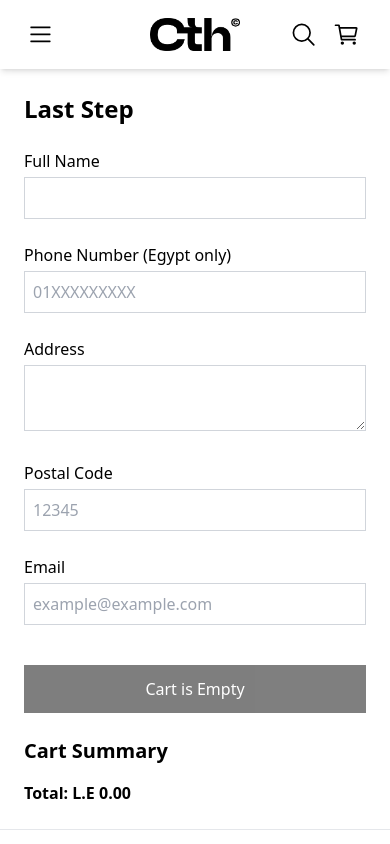
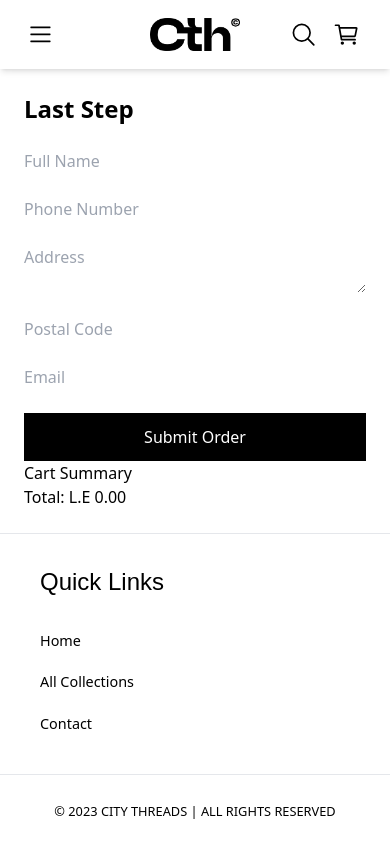
Before and after one commit to yousefelsobtasy/citythreads-eg-sanity, a Next.js app: page /check-out in a window 390 px wide. Shown: the top 844 px of the page. Built offline with nearby package versions, Linux system fonts and the light colour scheme.

Commit message:
env variables

```diff
--- a/app/check-out/page.jsx
+++ b/app/check-out/page.jsx
@@ -2,7 +2,7 @@
 
 import { useEffect, useState } from 'react';
 import emailjs from 'emailjs-com';
-import useNewCartStore from "../store/newCartStore";
+import cartStore from "../store/cartStore";
 
 const CheckOut = () => {
     const [formData, setFormData] = useState({
@@ -13,37 +13,10 @@ const CheckOut = () => {
         email: '',
     });
 
-    // const [cartItems, setCartItems] = useState([]);
     const [errors, setErrors] = useState({});
     const [status, setStatus] = useState(null);
     const [isSubmitting, setIsSubmitting] = useState(false);
-    const { cartItems, cartCount, clearCart } = useNewCartStore();
-
-
-    useEffect(() => {
-        // // Fetch cart items from localStorage (or global state if used)
-        // const items = Object.keys(localStorage)
-        //     .filter((key) => localStorage.getItem(key))
-        //     .map((key) => {
-        //         const [name, size, price, date] = key.split(' - ');
-        //         return {
-        //             name,
-        //             size,
-        //             price: parseFloat(price),
-        //             date,
-        //             quantity: parseInt(localStorage.getItem(key), 10),
-        //         };
-        //     })
-        //     .filter((item) => item.quantity > 0);
-        // setCartItems(items);
-    }, []);
-
-    const clearCountDiv = () => {
-        const cartCount = document.querySelector('#cartCount')
-        if (cartCount) {
-            cartCount.style.display = 'none'
-        }
-    }
+    const { cartItems, cartCount, clearCart } = cartStore();
 
     const handleChange = (e) => {
         const { name, value } = e.target;
@@ -72,19 +45,15 @@ const CheckOut = () => {
 
     const handleSubmit = (e) => {
         e.preventDefault();
-
         if (!validateForm()) return;
 
         setIsSubmitting(true);
         setStatus(null);
 
-        // Format product details
         const productDetails = cartItems
-            .map((item) => `
-            - ${item.name} (Size: ${item.size},Color: ${item.color}, Qty: ${item.quantity}, Price per one: L.E ${item.price}, Total: L.E ${(item.price * item.quantity).toFixed(2)})`)
+            .map((item) => `\n- ${item.name} (Size: ${item.size}, Color: ${item.color}, Qty: ${item.quantity}, Price per one: L.E ${item.price}, Total: L.E ${(item.price * item.quantity).toFixed(2)})`)
             .join('\n');
 
-        // Prepare data for EmailJS
         const templateParams = {
             name: formData.name,
             phone: formData.phone,
@@ -99,9 +68,9 @@ const CheckOut = () => {
         emailjs
             .send(
                 'service_n5gkyce',
-                'template_z4zfhb9', // Replace with your EmailJS template ID
+                'template_z4zfhb9',
                 templateParams,
-                'J8k4fpnhHH0oX1QQP' // Replace with your EmailJS public key
+                'J8k4fpnhHH0oX1QQP'
             )
             .then(
                 (response) => {
@@ -114,10 +83,7 @@ const CheckOut = () => {
                         postalCode: '',
                         email: '',
                     });
-                    // localStorage.clear(); // Clear cart after successful order
-                    // clearCountDiv()
-                    // setCartItems([]);
-                    clearCart()
+                    clearCart();
                 },
                 (error) => {
                     console.error('FAILED...', error);
@@ -128,135 +94,28 @@ const CheckOut = () => {
     };
 
     return (
-        <div className="container mx-auto p-6" role="main">
+        <div className="container mx-auto p-6">
             <h1 className="text-2xl font-bold text-black mb-6">Last Step</h1>
-            <form onSubmit={handleSubmit} className="grid gap-6" aria-labelledby="checkout-form">
-                <div>
-                    <label htmlFor="name" className="block font-medium text-black mb-1">
-                        Full Name
-                    </label>
-                    <input
-                        type="text"
-                        id="name"
-                        name="name"
-                        value={formData.name}
-                        onChange={handleChange}
-                        className="w-full border border-gray-300 p-2"
-                        aria-invalid={!!errors.name}
-                        aria-describedby="nameError"
-                        required
-                    />
-                    {errors.name && <p id="nameError" className="text-red-500">{errors.name}</p>}
-                </div>
-
-                <div>
-                    <label htmlFor="phone" className="block font-medium text-black mb-1">
-                        Phone Number (Egypt only)
-                    </label>
-                    <input
-                        type="tel"
-                        id="phone"
-                        name="phone"
-                        value={formData.phone}
-                        onChange={handleChange}
-                        className="w-full border border-gray-300 p-2"
-                        aria-invalid={!!errors.phone}
-                        aria-describedby="phoneError"
-                        required
-                        placeholder="01XXXXXXXXX"
-                    />
-                    {errors.phone && <p id="phoneError" className="text-red-500">{errors.phone}</p>}
-                </div>
-
-                <div>
-                    <label htmlFor="address" className="block font-medium text-black mb-1">
-                        Address
-                    </label>
-                    <textarea
-                        id="address"
-                        name="address"
-                        value={formData.address}
-                        onChange={handleChange}
-                        className="w-full border border-gray-300 p-2"
-                        aria-invalid={!!errors.address}
-                        aria-describedby="addressError"
-                        required
-                    ></textarea>
-                    {errors.address && <p id="addressError" className="text-red-500">{errors.address}</p>}
-                </div>
-
-                <div>
-                    <label htmlFor="postalCode" className="block font-medium text-black mb-1">
-                        Postal Code
-                    </label>
-                    <input
-                        type="text"
-                        id="postalCode"
-                        name="postalCode"
-                        value={formData.postalCode}
-                        onChange={handleChange}
-                        className="w-full border border-gray-300 p-2"
-                        aria-invalid={!!errors.postalCode}
-                        aria-describedby="postalCodeError"
-                        required
-                        placeholder="12345"
-                    />
-                    {errors.postalCode && <p id="postalCodeError" className="text-red-500">{errors.postalCode}</p>}
-                </div>
-
-                <div>
-                    <label htmlFor="email" className="block font-medium text-black mb-1">
-                        Email
-                    </label>
-                    <input
-                        type="email"
-                        id="email"
-                        name="email"
-                        value={formData.email}
-                        onChange={handleChange}
-                        className="w-full border border-gray-300 p-2"
-                        aria-invalid={!!errors.email}
-                        aria-describedby="emailError"
-                        required
-                        placeholder="example@example.com"
-                    />
-                    {errors.email && <p id="emailError" className="text-red-500">{errors.email}</p>}
-                </div>
-                <button
-                    type="submit"
-                    className={`w-full text-center py-3 mt-4 font-medium text-white bg-black transition-all ${isSubmitting || cartCount === 0
-                        ? "opacity-50 cursor-not-allowed"
-                        : "hover:bg-gray-800 focus:outline-none focus:ring-2 focus:ring-gray-600 focus:ring-offset-2"
-                        }`}
-                    disabled={isSubmitting || cartCount === 0} // Disable when submitting or cart is empty
-                >
-                    {isSubmitting ? "Submitting..." : cartCount === 0 ? "Cart is Empty" : "Submit Order"}
-                </button>
+            <form onSubmit={handleSubmit} className="grid gap-6">
+                <input type="text" name="name" placeholder="Full Name" value={formData.name} onChange={handleChange} required />
+                {errors.name && <p className="text-red-500">{errors.name}</p>}
+                <input type="tel" name="phone" placeholder="Phone Number" value={formData.phone} onChange={handleChange} required />
+                {errors.phone && <p className="text-red-500">{errors.phone}</p>}
+                <textarea name="address" placeholder="Address" value={formData.address} onChange={handleChange} required></textarea>
+                {errors.address && <p className="text-red-500">{errors.address}</p>}
+                <input type="text" name="postalCode" placeholder="Postal Code" value={formData.postalCode} onChange={handleChange} required />
+                {errors.postalCode && <p className="text-red-500">{errors.postalCode}</p>}
+                <input type="email" name="email" placeholder="Email" value={formData.email} onChange={handleChange} required />
+                {errors.email && <p className="text-red-500">{errors.email}</p>}
+                <button type="submit" className="bg-black text-white p-3" disabled={isSubmitting || cartCount === 0}>{isSubmitting ? "Submitting..." : "Submit Order"}</button>
             </form>
-
-            {status === 'success' && (
-                <p className="text-green-500 mt-4" role="alert">Order submitted successfully! We will contact with you soon</p>
-            )}
-            {status === 'failed' && (
-                <p className="text-red-500 mt-4" role="alert">Failed to submit order. Please try again.</p>
-            )}
-
-            {/* Cart Summary */}
-            <div className="mt-6">
-                <h2 className="text-xl font-bold text-black mb-4">Cart Summary</h2>
-                {cartItems.map((item, index) => (
-                    <div key={index} className="mb-2">
-                        <p className="text-black">
-                            {item.name} (Size: {item.size}, Color: {item.color}, Qty: {item.quantity}) - L.E{' '}
-                            {(item.price * item.quantity).toFixed(2)}
-                        </p>
-                    </div>
-                ))}
-                <p className="text-black font-bold">
-                    Total: L.E{' '}
-                    {cartItems.reduce((sum, item) => sum + item.price * item.quantity, 0).toFixed(2)}
-                </p>
-            </div>
+            {status === 'success' && <p className="text-green-500">Order submitted successfully!</p>}
+            {status === 'failed' && <p className="text-red-500">Failed to submit order. Please try again.</p>}
+            <h2>Cart Summary</h2>
+            {cartItems.map((item, index) => (
+                <p key={index}>{item.name} - L.E {(item.price * item.quantity).toFixed(2)}</p>
+            ))}
+            <p>Total: L.E {cartItems.reduce((sum, item) => sum + item.price * item.quantity, 0).toFixed(2)}</p>
         </div>
     );
 };
--- a/app/component/Cart.jsx
+++ b/app/component/Cart.jsx
@@ -1,26 +1,26 @@
-'use client';
+"use client";
 import { useEffect, useState } from "react";
-import useNewCartStore from "../store/newCartStore";
+import cartStore from "../store/cartStore";
 import { motion as m, AnimatePresence } from "framer-motion";
 import Link from "next/link";
-import Image from "next/image"; // Import the Image component from Next.js
+import Image from "next/image";
 
 const Cart = () => {
-    const { cartItems, cartCount, removeFromCart, clearCart, isCartOpen, setIsCartOpen } = useNewCartStore();
-    const [localCartItems, setLocalCartItems] = useState([]); // Local state for cart items
-    const [totalPrice, setTotalPrice] = useState(0); // Local state for total price
+    const { cartItems, cartCount, removeFromCart, clearCart, isCartOpen, setIsCartOpen } = cartStore();
+    const [localCartItems, setLocalCartItems] = useState([]);
+    const [totalPrice, setTotalPrice] = useState(0);
 
-    // Sync localCartItems with cartItems from the store
     useEffect(() => {
         setLocalCartItems(cartItems);
         setTotalPrice(cartItems.reduce((total, item) => total + (item.price * item.quantity), 0).toFixed(2));
     }, [cartItems]);
 
     return (
-        <div className="w-screen h-screen pt-[68.5px] lg:pt-[88.5px] z-50 no-scroll fixed top-0 left-0">
+        <div className="w-screen h-screen fixed top-0 left-0 z-50 no-scroll pt-[68.5px] lg:pt-[88.5px]">
             <AnimatePresence>
+                {isCartOpen && (
+                    <>
                         {/* Overlay */}
-                {isCartOpen && (
                         <m.div
                             initial={{ opacity: 0 }}
                             animate={{ opacity: 1 }}
@@ -28,13 +28,11 @@ const Cart = () => {
                             className="w-full h-full bg-[rgba(0,0,0,0.5)] z-10 fixed top-0 left-0"
                             onClick={() => setIsCartOpen(false)}
                         />
-                )}
 
                         {/* Cart Panel */}
-                {isCartOpen && (
                         <m.div
                             initial={{ x: "100%" }}
-                        animate={{ x: isCartOpen ? 0 : "100%" }}
+                            animate={{ x: 0 }}
                             exit={{ x: "100%" }}
                             transition={{ type: "spring", damping: 20, stiffness: 100 }}
                             className="w-80 h-full bg-white z-20 fixed top-0 right-0 shadow-lg overflow-y-auto"
@@ -52,23 +50,10 @@ const Cart = () => {
                                 ) : (
                                     <ul>
                                         {localCartItems.map((item, index) => (
-                                        <m.li
-                                            key={item.id}
-                                            initial={{ opacity: 0, y: 20 }}
-                                            animate={{ opacity: 1, y: 0 }}
-                                            exit={{ opacity: 0, y: 20 }}
-                                            transition={{ delay: index * 0.1 }}
-                                            className="flex justify-between items-center mb-4"
-                                        >
+                                            <m.li key={item.id} initial={{ opacity: 0, y: 20 }} animate={{ opacity: 1, y: 0 }} exit={{ opacity: 0, y: 20 }} transition={{ delay: index * 0.1 }} className="flex justify-between items-center mb-4">
                                                 {/* Item Image */}
                                                 <div className="relative w-16 h-16 flex-shrink-0">
-                                                <Image
-                                                    src={item.imgUrl} // Use the imgUrl from the item
-                                                    alt={item.name} // Use the item name as alt text
-                                                    fill // Fill the container
-                                                    className="object-cover rounded"
-                                                    sizes="(max-width: 64px) 100vw, 64px" // Optimize for performance
-                                                />
+                                                    <Image src={item.imgUrl} alt={item.name} fill className="object-cover rounded" sizes="64px" />
                                                 </div>
 
                                                 {/* Item Details */}
@@ -77,19 +62,11 @@ const Cart = () => {
                                                     <p className="text-gray-500">Size: {item.size}</p>
                                                     <p className="text-gray-500">Color: {item.color}</p>
                                                     <p className="text-gray-500">Quantity: {item.quantity}</p>
-                                                <p className="text-gray-500">Price: {item.price}</p>
+                                                    <p className="text-gray-500">Price: L.E {item.price}</p>
                                                 </div>
 
                                                 {/* Remove Button */}
-                                            <button
-                                                onClick={() => {
-                                                    removeFromCart(item); // Remove item from the store
-                                                    // setLocalCartItems((prev) => prev.filter((i) => i.id !== item.id)); // Update local state
-                                                }}
-                                                className="text-red-500 hover:text-red-700"
-                                            >
-                                                Remove
-                                            </button>
+                                                <button onClick={() => removeFromCart(item)} className="text-red-500 hover:text-red-700">Remove</button>
                                             </m.li>
                                         ))}
                                     </ul>
@@ -103,29 +80,16 @@ const Cart = () => {
                                     <p className="font-bold">L.E {totalPrice}</p>
                                 </div>
                                 <Link href="/check-out">
-                                <m.button
-                                    whileHover={cartCount !== 0 ? { scale: 1.05 } : undefined}
-                                    whileTap={cartCount !== 0 ? { scale: 0.95 } : undefined}
-                                    className={`w-full bg-black text-white py-3 rounded-lg font-medium transition-colors ${cartCount === 0 ? "opacity-50 cursor-not-allowed" : "hover:bg-gray-900"
-                                        }`}
-                                    disabled={cartCount === 0}
-                                    onClick={() => setIsCartOpen(false)}
-                                >
+                                    <m.button whileHover={cartCount !== 0 ? { scale: 1.05 } : undefined} whileTap={cartCount !== 0 ? { scale: 0.95 } : undefined} className={`w-full bg-black text-white py-3 rounded-lg font-medium transition-colors ${cartCount === 0 ? "opacity-50 cursor-not-allowed" : "hover:bg-gray-900"}`} disabled={cartCount === 0} onClick={() => setIsCartOpen(false)}>
                                         Checkout
                                     </m.button>
                                 </Link>
-                            <button
-                                onClick={() => {
-                                    clearCart();
-                                    setLocalCartItems([]);
-                                }}
-                                className="w-full mt-2 text-red-500 hover:text-red-700 disabled:text-gray-400 disabled:hover:text-gray-400"
-                                disabled={cartCount === 0}
-                            >
+                                <button onClick={() => { clearCart(); setLocalCartItems([]); }} className="w-full mt-2 text-red-500 hover:text-red-700 disabled:text-gray-400" disabled={cartCount === 0}>
                                     Clear Cart
                                 </button>
                             </div>
                         </m.div>
+                    </>
                 )}
             </AnimatePresence>
         </div>
--- a/app/component/NavIcons.jsx
+++ b/app/component/NavIcons.jsx
@@ -7,7 +7,7 @@ import { IoCartOutline } from "react-icons/io5";
 import { VscAccount } from "react-icons/vsc";
 import { IoSearchOutline } from "react-icons/io5";
 import { useRouter } from "next/navigation";
-import useNewCartStore from "../store/newCartStore"
+import useNewCartStore from "../store/cartStore"
 
 const NavIcons = () => {
     const [isOpen, setIsOpen] = useState('');
--- a/app/component/ProductSpecs.jsx
+++ b/app/component/ProductSpecs.jsx
@@ -5,11 +5,12 @@ import { FiMinus, FiPlus } from 'react-icons/fi';
 const ProductSpecs = ({
     product,
     variantsAmount,
+    productQuantity,
+    setProductQuantity,
     setSelectedVariant
 }) => {
     const [selectedOptions, setSelectedOptions] = useState({});
     const [countInStock, setCountInStock] = useState(0);
-    const [productQuantity, setProductQuantity] = useState(1)
 
     const productOptions = product.variants.map(item => {
         return {
@@ -87,7 +88,7 @@ const ProductSpecs = ({
             return product.variants.filter(item =>
                 item.size === selectedOptions?.size
                 && item.color === selectedOptions?.color
-            )
+            )[0]
         })
     }, [selectedOptions])
 
--- a/app/component/ProductText.jsx
+++ b/app/component/ProductText.jsx
@@ -3,13 +3,13 @@
 import { useEffect, useState } from 'react';
 import ProductSpecs from './ProductSpecs';
 import { FiChevronRight, FiChevronDown } from 'react-icons/fi';
-import useNewCartStore from '../store/newCartStore';
+import cartStore from '../store/cartStore';
 import useVariantImgsStore from '../store/variantImgsStore';
 
 const ProductText = ({ product }) => {
     const [showPopup, setShowPopup] = useState(false);
     const [selectedVariant, setSelectedVariant] = useState(null);
-    const [quantity, setQuantity] = useState(1);
+    const [productQuantity, setProductQuantity] = useState(1)
     const [isButtonDisabled, setIsButtonDisabled] = useState(false);
     const [showMessage, setShowMessage] = useState(false);
 
@@ -20,27 +20,31 @@ const ProductText = ({ product }) => {
 
     const isAvailable = variantsAmount || product.amount
 
-    const { addToCart } = useNewCartStore();
+    const { addToCart } = cartStore();
 
     const handleAddToCart = () => {
-        if (!isAvailable || !selectedVariant) return;
+        if (!isAvailable || !selectedVariant) {
+            console.error("No variant selected!");
+            return;
+        }
 
+        console.log("Adding to cart:", selectedVariant); // Debugging
 
         setIsButtonDisabled(true);
         setShowMessage(true);
 
+        addToCart({
+            id: selectedVariant._key,
+            name: `Product ${selectedVariant.size} - ${selectedVariant.color}`,
+            size: selectedVariant.size,
+            color: selectedVariant.color,
+            price: selectedVariant.variantDiscountPrice,
+            originalPrice: selectedVariant.variantPrice,
+            quantity: productQuantity,
+            imgUrl: selectedVariant.images.length > 0 ? selectedVariant.images[0].imgUrl : "",
+        });
 
-        // addToCart({
-        //     id: selectedVariant?._id,
-        //     name: name,
-        //     imgUrl: product.image[0].url,
-        //     size: selectedVariant?.choices?.Size,
-        //     color: selectedVariant?.choices?.Color,
-        //     price: selectedVariant?.variant?.priceData?.discountedPrice || selectedVariant?.variant?.priceData?.price,
-        //     quantity: quantity,
-        // });
-
-
+        // Re-enable button after 1.5s
         setTimeout(() => {
             setIsButtonDisabled(false);
             setShowMessage(false);
@@ -108,6 +112,8 @@ const ProductText = ({ product }) => {
                 <ProductSpecs
                     product={product}
                     variantsAmount={variantsAmount}
+                    productQuantity={productQuantity}
+                    setProductQuantity={setProductQuantity}
                     setSelectedVariant={setSelectedVariant}
                 />
             ) : (
--- a/app/layout.js
+++ b/app/layout.js
@@ -6,7 +6,7 @@ import Cart from "./component/Cart";
 import Footer from "./component/Footer";
 import Loading from "./component/Loading";
 import useLoadingStore from "./store/useLoadingStore";
-import useNewCartStore from "./store/newCartStore";
+import useNewCartStore from "./store/cartStore";
 import { useEffect } from "react";
 import { usePathname } from "next/navigation";
 
--- a/app/store/newCartStore.js
+++ b/app/store/cartStore.js
@@ -2,7 +2,7 @@
 import create from 'zustand';
 import { persist } from 'zustand/middleware';
 
-const useNewCartStore = create(
+const useCartStore = create(
   persist(
     (set, get) => ({
       cartItems: [],
@@ -14,7 +14,10 @@ const useNewCartStore = create(
       // Initialize cart items from local storage
       initializeCart: () => {
         const storedCartItems = JSON.parse(localStorage.getItem('cartItems')) || [];
-        set({ cartItems: storedCartItems, cartCount: storedCartItems.length });
+        set({
+          cartItems: storedCartItems,
+          cartCount: storedCartItems.reduce((sum, item) => sum + item.quantity, 0),
+        });
       },
 
       // Add item to cart
@@ -34,14 +37,14 @@ const useNewCartStore = create(
         }
 
         set({ cartItems: updatedCartItems, cartCount: updatedCartItems.length });
-        localStorage.setItem('cartItems', JSON.stringify(updatedCartItems));
+        localStorage.setItem("cartItems", JSON.stringify(updatedCartItems));
       },
 
       // Remove item from cart
       removeFromCart: (item) => {
         const updatedCartItems = get().cartItems.filter(e => e.id !== item.id);
         set({ cartItems: updatedCartItems, cartCount: updatedCartItems.length });
-        localStorage.setItem('cartItems', JSON.stringify(updatedCartItems));
+        localStorage.setItem("cartItems", JSON.stringify(updatedCartItems));
       },
 
       // Clear cart
@@ -51,10 +54,10 @@ const useNewCartStore = create(
       },
     }),
     {
-      name: 'cart-storage', // unique name for the storage
-      getStorage: () => localStorage, // specify localStorage as the storage
+      name: 'cart-storage',
+      getStorage: () => localStorage,
     }
   )
 );
 
-export default useNewCartStore;
+export default useCartStore;
--- a/sanity/sanity-utils.js
+++ b/sanity/sanity-utils.js
@@ -1,8 +1,8 @@
 import { createClient } from "@sanity/client";
 
 const client = createClient({
-  projectId: process.env.SANITY_PROJECT_ID,
-  dataset: process.env.SANITY_DATASET || "production",
+  projectId: "3jjeys1",
+  dataset: "production",
   apiVersion: "2024-03-05",
 });
 
```
Lines whose indentation alone changed are shown as unchanged.
